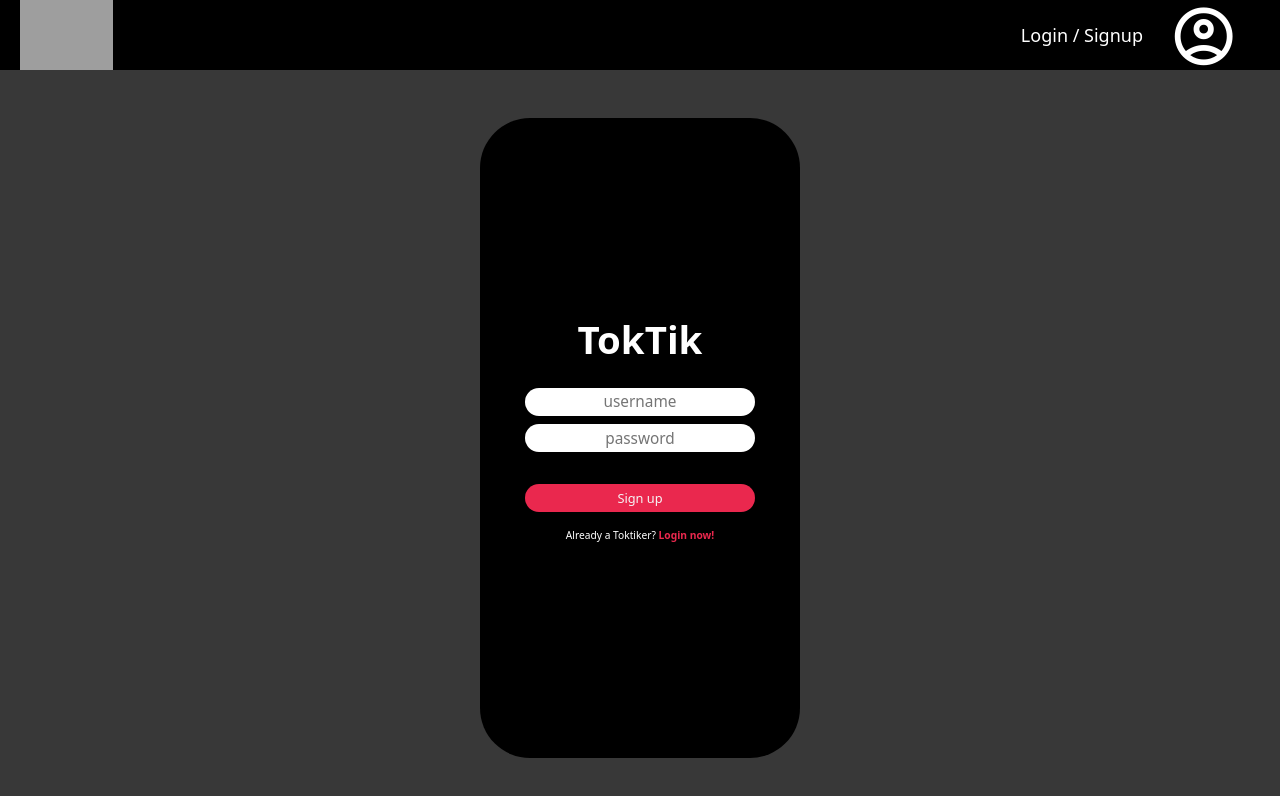
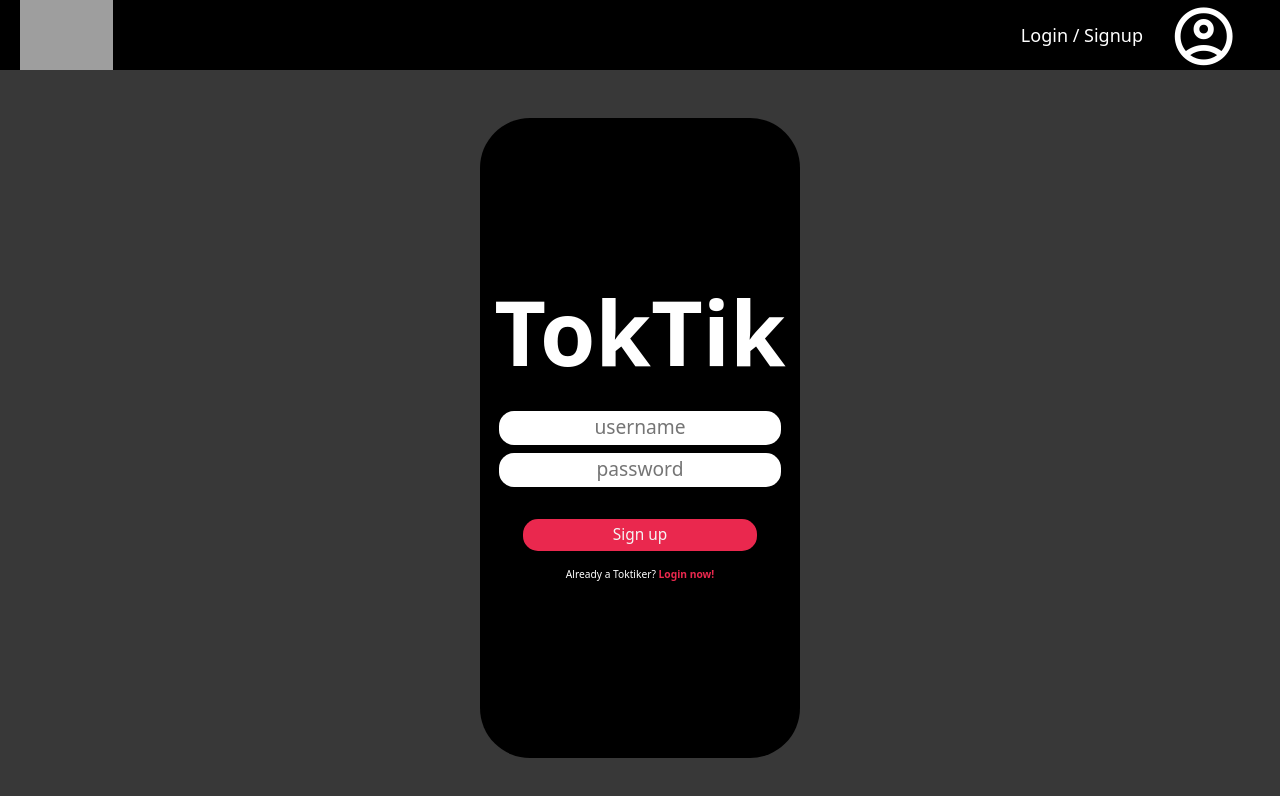
Before and after one commit to aetheryn/toktik, a React (Vite) app in the folder react-node/: page /register in a window 1280 px wide. Shown: the top 796 px of the page. Built offline with nearby package versions, Linux system fonts and the light colour scheme; grey boxes are pictures that could not be loaded.

Commit message:
More CSS for login page

```diff
--- a/react-node/src/pages/LoginPage.jsx
+++ b/react-node/src/pages/LoginPage.jsx
@@ -62,9 +62,9 @@ const LoginPage = () => {
         </div>
         <div id="sign up text">
           <p className={styles.signUp}>
-            New to TokTik?
-            <a href="register">
-              <span className={styles.signUpText}> Sign up now!</span>
+            New to TokTik?&nbsp;
+            <a href="register" className={styles.signUpText}>
+              Sign up now!
             </a>
           </p>
         </div>
--- a/react-node/src/pages/LoginPage.module.css
+++ b/react-node/src/pages/LoginPage.module.css
@@ -18,7 +18,7 @@
 }
 
 .loginContainer > h1 {
-  font-size: 3vw;
+  font-size: 7vw;
   color: white;
   font-weight: bold;
   margin-bottom: 2vw;
@@ -35,18 +35,18 @@
   text-align: center;
   margin-bottom: 1vh;
   color: black;
-  font-size: 1.2vw;
+  font-size: 1.5vw;
   padding: 0.2vw;
 }
 
 .loginBtn {
-  width: 100%;
+  width: 80%;
   border-radius: 15px;
   border-color: transparent;
   color: whitesmoke;
   background-color: #ea284e;
   margin-top: 3vh;
-  font-size: 1vw;
+  font-size: 1.2vw;
   padding: 0.2vw;
 }
 
@@ -58,8 +58,14 @@
 
 .signUp > a {
   text-decoration: none;
-  font-weight: bold;
 }
+
+.signUp > a:hover {
+  text-decoration: underline;
+  color: #ea284e;
+}
+
 .signUpText {
   color: #ea284e;
+  font-weight: bolder;
 }
--- a/react-node/src/pages/RegisterPage.jsx
+++ b/react-node/src/pages/RegisterPage.jsx
@@ -84,9 +84,9 @@ const RegisterPage = () => {
           </div>
           <div id="sign up text">
             <p className={styles.signUp}>
-              Already a Toktiker?
-              <a href="login">
-                <span className={styles.signUpText}> Login now!</span>
+              Already a Toktiker?&nbsp;
+              <a href="login" className={styles.signUpText}>
+                Login now!
               </a>
             </p>
           </div>
```
